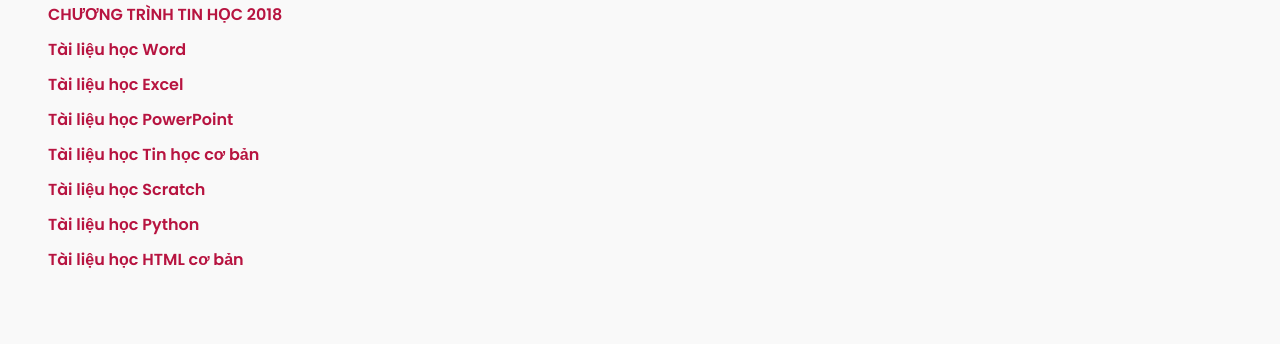
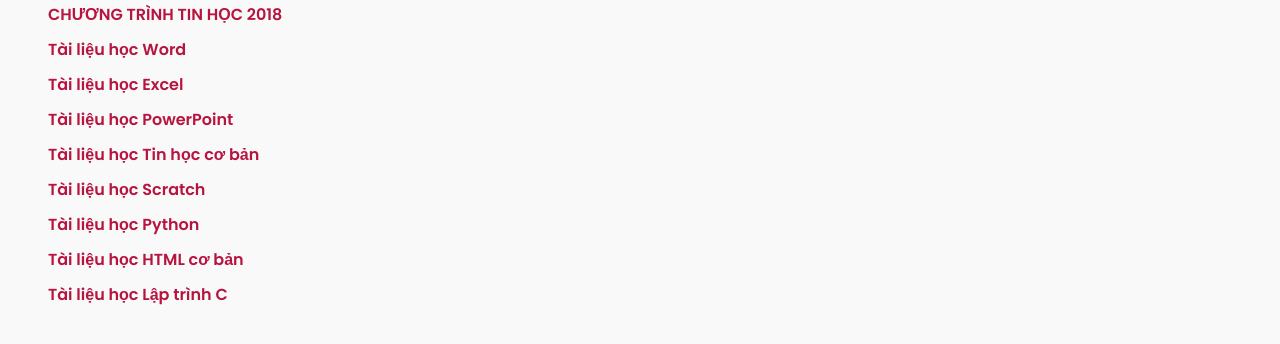
Before and after one commit to lehwuhao/lehwuhao.github.io, a plain HTML site: page tai-lieu.html in a window 1280 px wide. Shown: the part 204-548 px from the top of the page. Drawn offline with Linux system fonts and the light colour scheme.

Commit message:
Add files via upload

```diff
--- a/tai-lieu.html
+++ b/tai-lieu.html
@@ -73,6 +73,7 @@
     <li><a class="de-thi" href="Scratch-Co-Ban-them-phan-mo-dau.pdf" target="_blank">Tài liệu học Scratch</a></li>
     <li><a class="de-thi" href="Giao-Trinh-Lap-Trinh-Python-Co-Ban-Update.pdf" target="_blank">Tài liệu học Python</a></li>
     <li><a class="de-thi" href="TaiLieuHtmlCoBan.pdf" target="_blank">Tài liệu học HTML cơ bản</a></li>
+    <li><a class="de-thi" href="Bai-giang-Lap-trinh-C-1.pdf" target="_blank">Tài liệu học Lập trình C</a></li>
   </ul>
 </body>
 </html>
```
Also changed, not shown: 1 other file.
